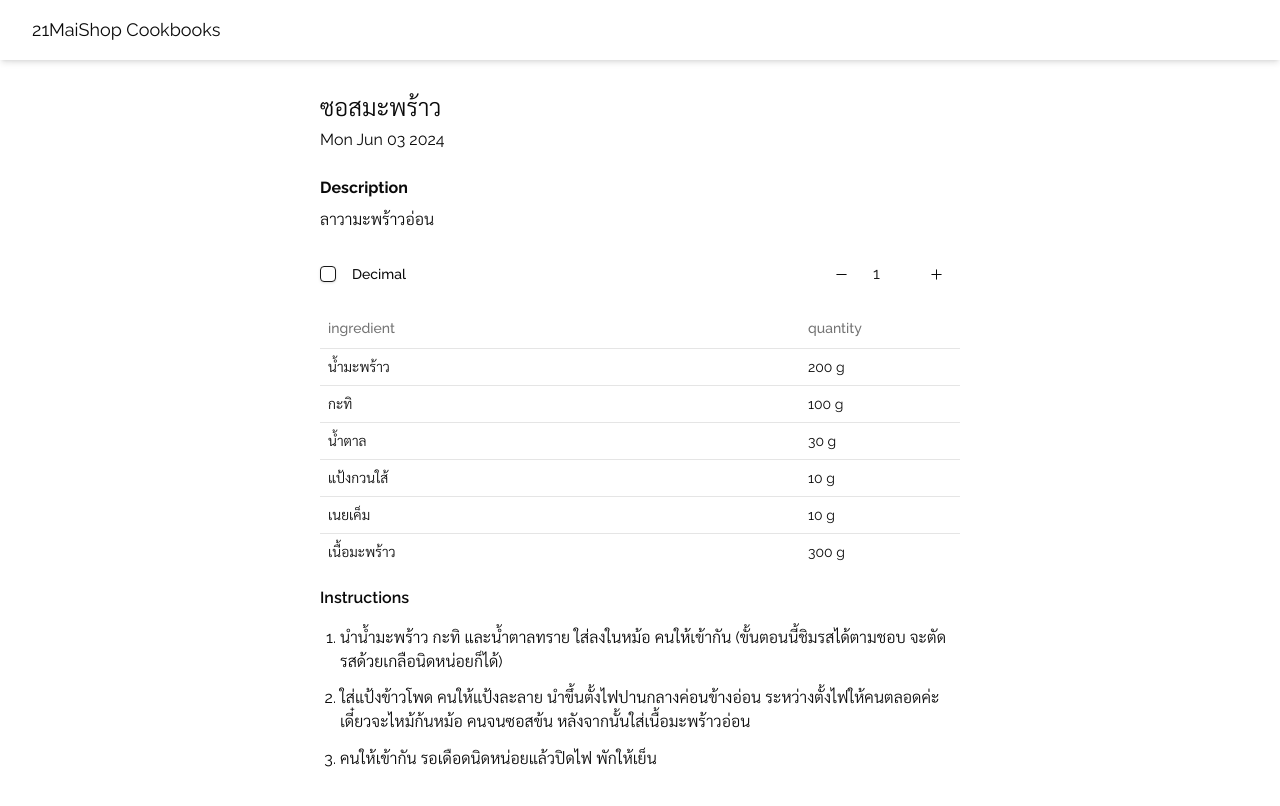
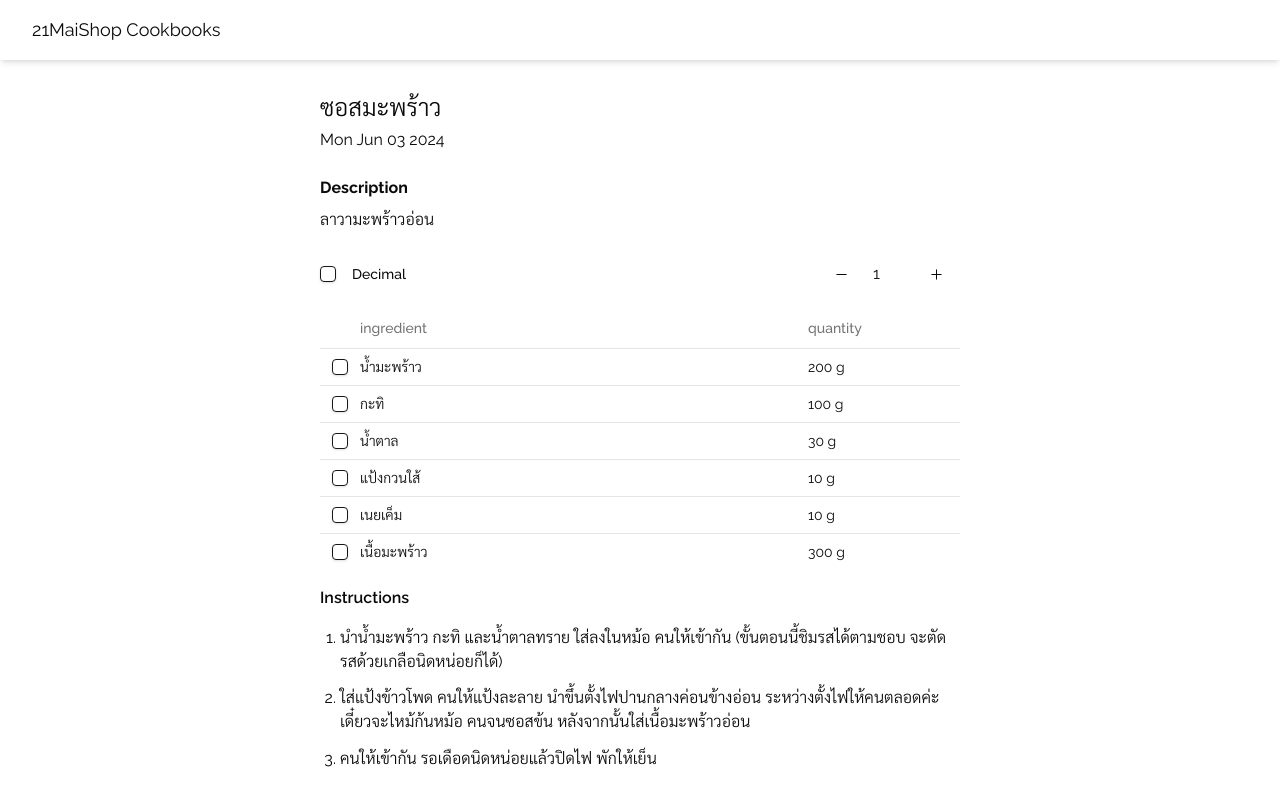
Before and after one commit to BlackBoxBanner/cook-book, a Next.js app: page /coconut-sauce in a window 1280 px wide. Shown: the top 806 px of the page. Built offline with nearby package versions, Linux system fonts and the light colour scheme; a web font is replaced by a local one.

Commit message:
Refactor recipe page and ingredient list components

```diff
--- a/src/app/[slug]/page.tsx
+++ b/src/app/[slug]/page.tsx
@@ -33,11 +33,11 @@ const RecipePage = ({ params }: { params: { slug: string } }) => {
 								<>
 									<li key={index}>{step.content}</li>
 									{step.step && (
-										<ol>
+										<ul>
 											{step.step.map((item, index) => {
 												return <li key={index}>{item}</li>;
 											})}
-										</ol>
+										</ul>
 									)}
 								</>
 							);
--- a/src/components/basic/recipe.tsx
+++ b/src/components/basic/recipe.tsx
@@ -34,83 +34,6 @@ type IngredientList =
 	| "กะทิ"
 	| "แป้งกวนใส้"
 	| "เนื้อมะพร้าว"
-	| ""
-	| ""
-	| ""
-	| ""
-	| ""
-	| ""
-	| ""
-	| ""
-	| ""
-	| ""
-	| ""
-	| ""
-	| ""
-	| ""
-	| ""
-	| ""
-	| ""
-	| ""
-	| ""
-	| ""
-	| ""
-	| ""
-	| ""
-	| ""
-	| ""
-	| ""
-	| ""
-	| ""
-	| ""
-	| ""
-	| ""
-	| ""
-	| ""
-	| ""
-	| ""
-	| ""
-	| ""
-	| ""
-	| ""
-	| ""
-	| ""
-	| ""
-	| ""
-	| ""
-	| ""
-	| ""
-	| ""
-	| ""
-	| ""
-	| ""
-	| ""
-	| ""
-	| ""
-	| ""
-	| ""
-	| ""
-	| ""
-	| ""
-	| ""
-	| ""
-	| ""
-	| ""
-	| ""
-	| ""
-	| ""
-	| ""
-	| ""
-	| ""
-	| ""
-	| ""
-	| ""
-	| ""
-	| ""
-	| ""
-	| ""
-	| ""
-	| ""
 	| ""
 	| ""
 	| ""
@@ -242,14 +165,18 @@ const RecipeTable = ({ ingredient }: { ingredient: Ingredient[] }) => {
 			<Table>
 				<TableHeader>
 					<TableRow>
+						<TableHead className="w-[2rem]"></TableHead>
 						<TableHead>ingredient</TableHead>
-						<TableHead className="w-[10rem]">quantity</TableHead>
+						<TableHead className="w-[6rem] md:w-[10rem]">quantity</TableHead>
 					</TableRow>
 				</TableHeader>
 				<TableBody>
 					{list.map((item, index) => {
 						return (
 							<TableRow key={index}>
+								<TableCell className="flex justify-center items-center">
+									<Checkbox />
+								</TableCell>
 								<TableCell>{item.ingredient}</TableCell>
 								<TableCell>{`${toFraction(
 									parseFloat(item.quantity),
```
